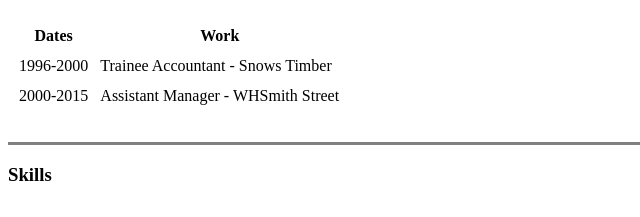
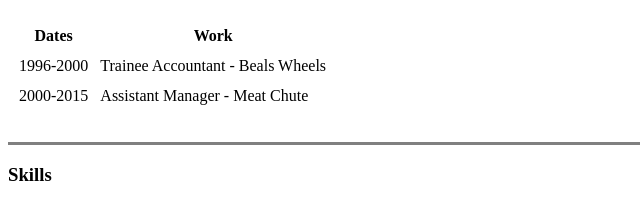
Before and after one commit to SiaBlender/Webcourse, a plain HTML site: page index.html in a window 1280 px wide. Shown: the part 733-950 px from the top of the page, 0-640 px from the left. Drawn offline with Linux system fonts and the light colour scheme.

Commit message:
Update index.html
changed some details.

```diff
--- a/index.html
+++ b/index.html
@@ -44,11 +44,11 @@
     </thead>
     <tr>
       <td>1996-2000</td>
-      <td>Trainee Accountant - Snows Timber</td>
+      <td>Trainee Accountant - Beals Wheels</td>
     </tr>
     <tr>
       <td>2000-2015</td>
-      <td>Assistant Manager - WHSmith Street</td>
+      <td>Assistant Manager - Meat Chute</td>
     </tr>
   </table>
   <br>
```
